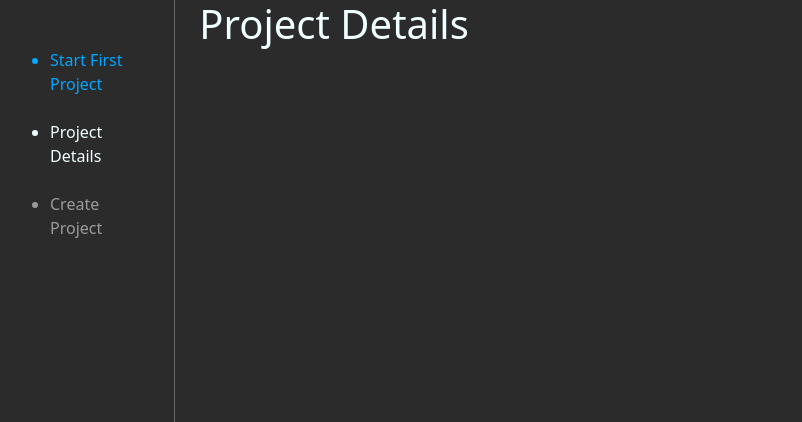
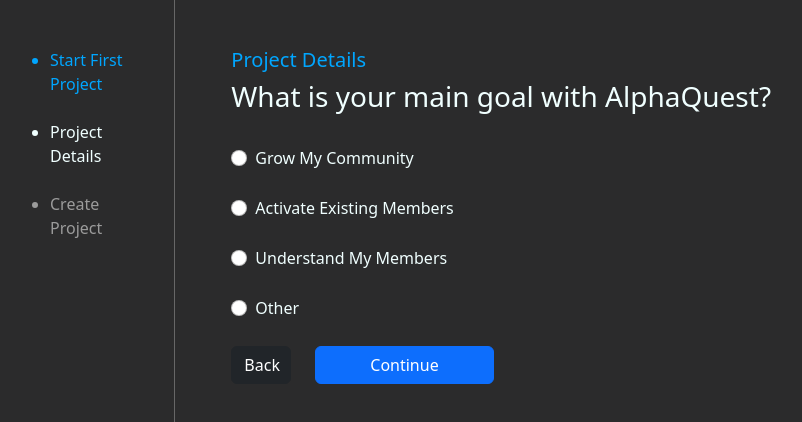
Before and after one commit to Drumpoltava/NextProject, a Next.js app: page /details in a window 1280 px wide. Shown: the top 422 px of the page, without its empty margins (26-828 px from the left). Built offline with nearby package versions, Linux system fonts and the light colour scheme.

Commit message:
add radio buttons

```diff
--- a/src/components/projectDetails/ProjectDetails.js
+++ b/src/components/projectDetails/ProjectDetails.js
@@ -1,7 +1,20 @@
-import Head from "next/head";
-import DefaultLayout from "@/components/layout/Default";
+import { useState } from 'react';
+import Head from 'next/head';
+import DefaultLayout from '@/components/layout/Default';
+import styles from './styles.module.css';
+import { classes } from '@/utils/common';
 
 export default function ProjectDetails() {
+  const [radioButtonsName, setRadioButtonsName] = useState('');
+
+  const projectDetailsFormSubmit = (event) => {
+    event.priventDefault();
+  };
+
+  const onOptionChange = (event) => {
+    setRadioButtonsName(event.target.value);
+  };
+
   return (
     <>
       <Head>
@@ -11,8 +24,88 @@
         <link rel="icon" href="/favicon.ico" />
       </Head>
       <DefaultLayout>
-                <h1>Project Details</h1>
+        <div className={styles.container}>
+          <h5 className={styles.blue}>Project Details</h5>
+          <h3 className={styles.h3}>What is your main goal with AlphaQuest?</h3>
+
+          <form onSubmit={projectDetailsFormSubmit}>
+            <div className="row">
+              <div className="col-sm-12 col-mid-8 col-lg-6">
+                <div className={classes('form-check', styles.listRadio)}>
+                  <input
+                    className="form-check-input"
+                    type="radio"
+                    name="Grow My Community"
+                    id="Grow My Community"
+                    checked={radioButtonsName === 'Grow My Community'}
+                    onChange={onOptionChange}
+                  />
+                  <label
+                    className="form-check-label"
+                    htmlFor="Grow My Community"
+                  >
+                    Grow My Community
+                  </label>
+                </div>
+                <div className={classes('form-check', styles.listRadio)}>
+                  <input
+                    className="form-check-input"
+                    type="radio"
+                    name="Activate Existing Members"
+                    id="Activate Existing Members"
+                    checked={radioButtonsName === 'Activate Existing Members'}
+                    onChange={onOptionChange}
+                  />
+                  <label
+                    className="form-check-label"
+                    htmlFor="Activate Existing Members"
+                  >
+                    Activate Existing Members
+                  </label>
+                </div>
+
+                <div className={classes('form-check', styles.listRadio)}>
+                  <input
+                    className="form-check-input"
+                    type="radio"
+                    name="Understand My Members"
+                    id="Understand My Members"
+                    checked={radioButtonsName === 'Understand My Members'}
+                    onChange={onOptionChange}
+                  />
+                  <label
+                    className="form-check-label"
+                    htmlFor="Understand My Members"
+                  >
+                    Understand My Members
+                  </label>
+                </div>
+                <div className={classes('form-check', styles.listRadio)}>
+                  <input
+                    className="form-check-input"
+                    type="radio"
+                    name="Other"
+                    id="Other"
+                    checked={radioButtonsName === 'Other'}
+                    onChange={onOptionChange}
+                  />
+                  <label className="form-check-label" htmlFor="Other">
+                    Other
+                  </label>
+                </div>
+                <div className="d-grid gap-4 col-6 d-md-flex justify-content-md-start">
+                  <button type="submit" className="btn btn-dark col-3">
+                    Back
+                  </button>
+                  <button type="submit" className="btn btn-primary col-9">
+                    Continue
+                  </button>
+                </div>
+              </div>
+            </div>
+          </form>
+        </div>
       </DefaultLayout>
     </>
-    )
+  );
 }
--- /dev/null
+++ b/src/components/projectDetails/styles.module.css
@@ -0,0 +1,21 @@
+.container {
+    padding: 3rem 2rem;
+    height: 100vh;
+
+}
+
+.blue  {
+    color: #00a6ff;
+}
+
+.h3 {
+    margin-bottom: 2rem;
+}
+
+.listRadio {
+    margin-bottom: 26px;
+}
+
+.formCheckInput{
+    background-color: black;
+}
```
Lines whose indentation alone changed are shown as unchanged.
